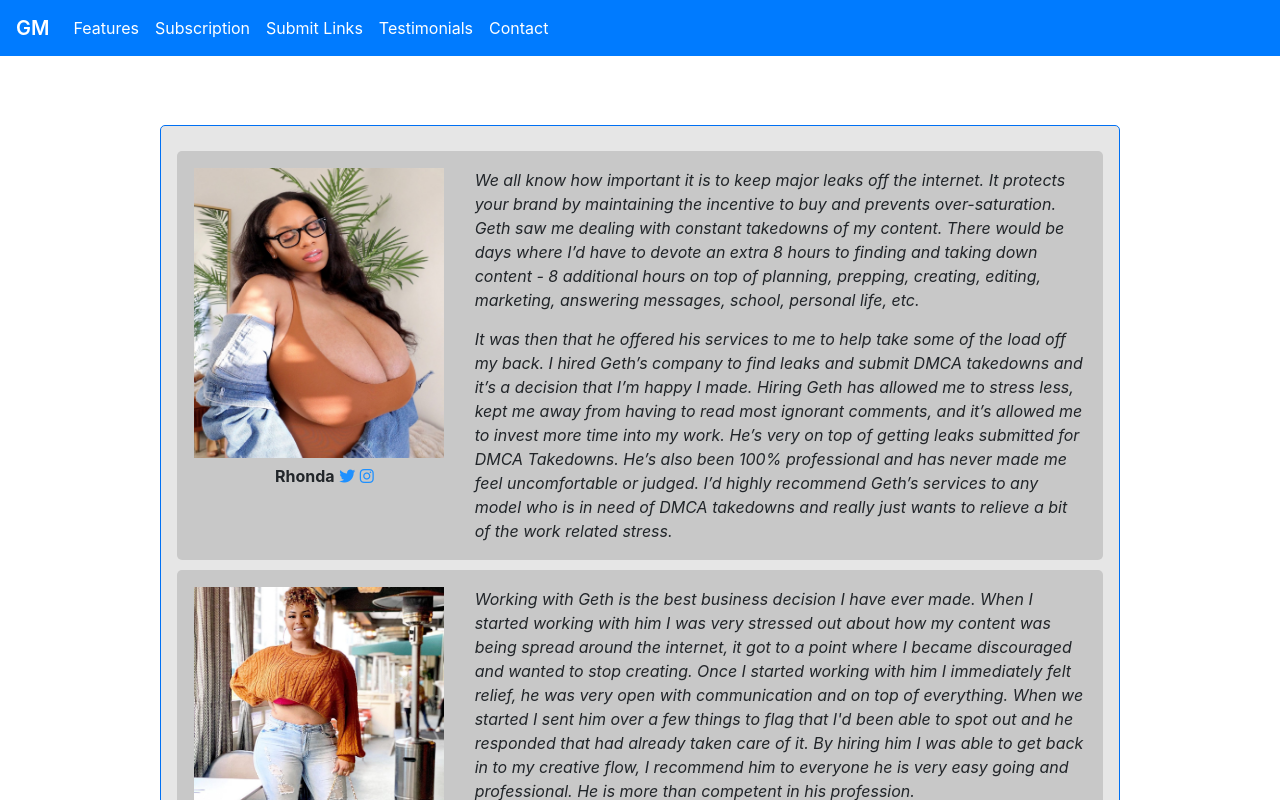
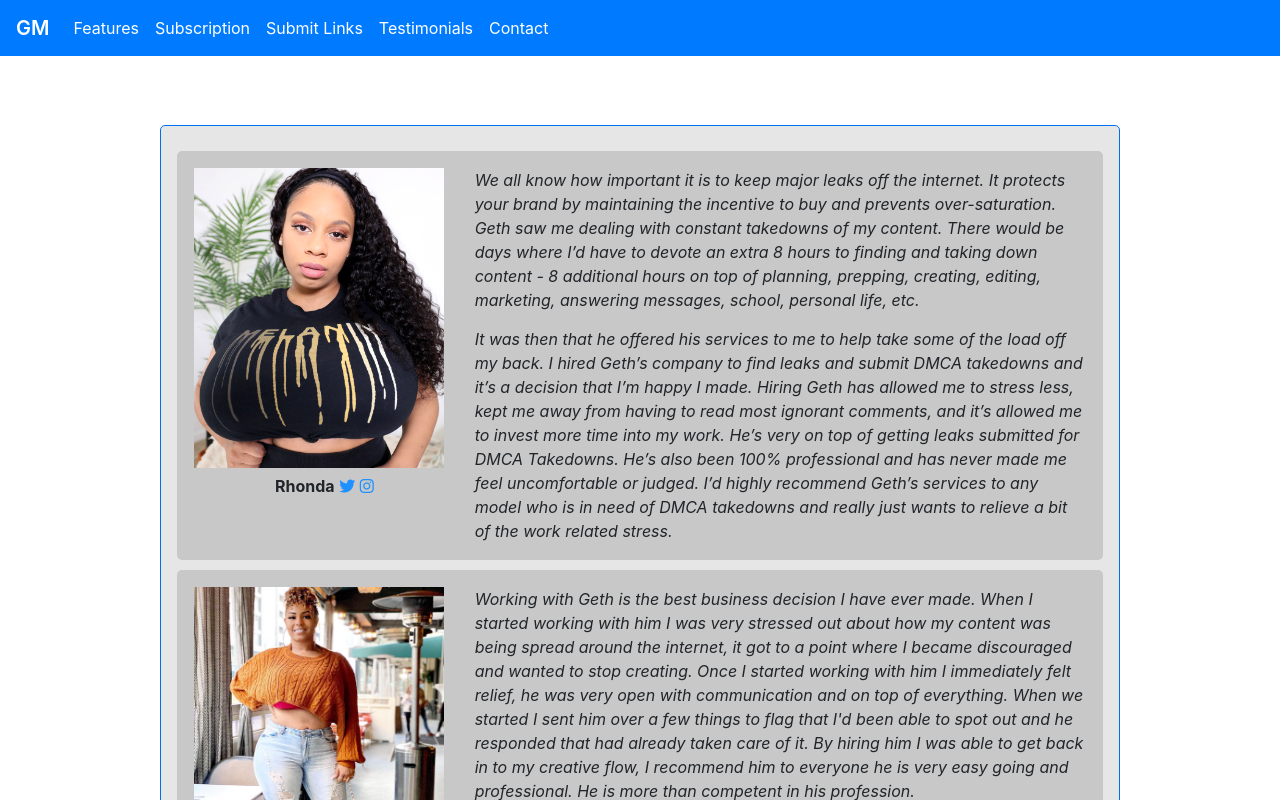
Before and after one commit to getheash/management-dmca, a Next.js app: page /testimonials in a window 1280 px wide. Shown: the top 800 px of the page. Built offline with nearby package versions, Linux system fonts and the light colour scheme.

Commit message:
Made miscellaneous changes to accommodate various viewports

```diff
--- a/pages/submitLinks.jsx
+++ b/pages/submitLinks.jsx
@@ -25,6 +25,7 @@ function SubmitLinks() {
               <Form.Control
                 type="text"
                 id="identityCode"
+                name="code"
                 placeholder="Enter your identity code"
                 required
               />
@@ -38,6 +39,7 @@ function SubmitLinks() {
               <Form.Control
                 type="text"
                 id="copyrightTitle"
+                name="copyrightTitle"
                 placeholder="Enter the title of your copyright content"
                 required
               />
@@ -48,6 +50,7 @@ function SubmitLinks() {
                 as="textarea"
                 rows={3}
                 id="links"
+                name="links"
                 placeholder="Enter the website links..."
                 required
               />
@@ -58,6 +61,7 @@ function SubmitLinks() {
                 as="textarea"
                 rows={3}
                 id="comment"
+                name="comment"
                 placeholder="Enter your comments..."
                 required
               />
--- a/pages/testimonials.jsx
+++ b/pages/testimonials.jsx
@@ -5,7 +5,7 @@ import { useMediaQuery } from "react-responsive";
 
 function Testimonials() {
   const viewport = useMediaQuery({ query: "(max-width: 670px)" });
-  const isLayout = viewport ? "fixed" : "intrinsic";
+  const isLayout = viewport ? "responsive" : "intrinsic";
   return (
     <div>
       <Head>
@@ -19,8 +19,8 @@ function Testimonials() {
                 src="/Rhonda.jpg"
                 alt="Picture of Rhonda"
                 width={250}
-                height={290}
-                quality="100%"
+                height={300}
+                quality="100"
                 layout={isLayout}
                 priority="true"
               />
@@ -84,8 +84,8 @@ function Testimonials() {
                 src="/Persephanii.jpg"
                 alt="Picture of Persephanii"
                 width={250}
-                height={290}
-                quality="100%"
+                height={300}
+                quality="100"
                 layout={isLayout}
                 priority="true"
               />
--- a/styles/pages.module.css
+++ b/styles/pages.module.css
@@ -5,7 +5,7 @@
   background-color: rgba(128, 128, 128, 0.2);
   padding: 15px 6px;
   border-radius: 5px;
-  margin: 100px 15px 30px 15px;
+  margin: 100px 15px 50px 15px;
   border-style: solid;
   border-width: thin;
   border-color: #0070f3;
@@ -54,12 +54,13 @@
 
 .imageContainer {
   width: 30%;
-  height: 320px;
+  height: 330px;
   margin: 5px;
   padding: 5px;
 }
 .imageContainer p {
   text-align: center;
+  margin-bottom: 5px;
 }
 
 .clientDescription {
```
Also changed, not shown: styles/Home.module.css (+7 -1 lines), public/Rhonda.jpg.
